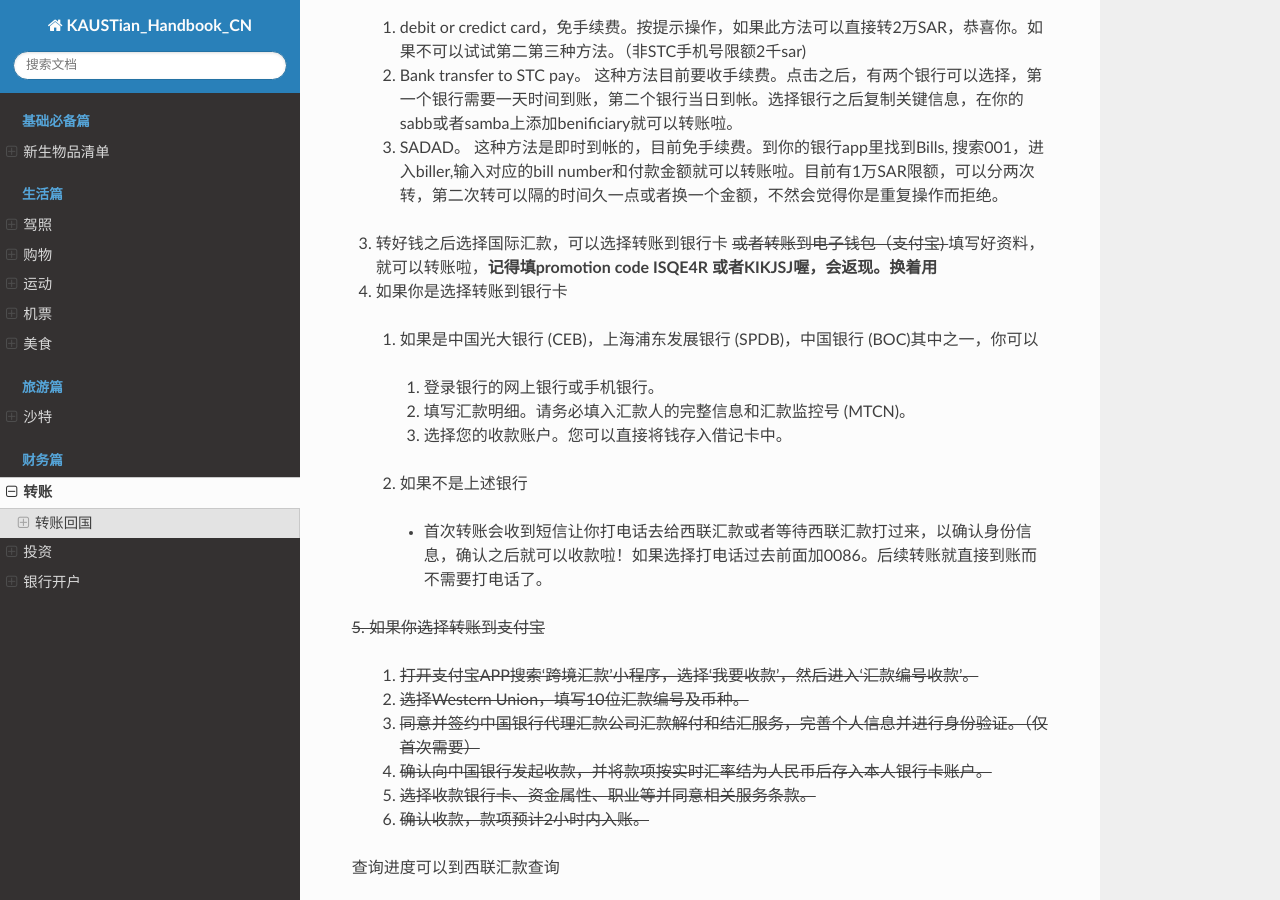
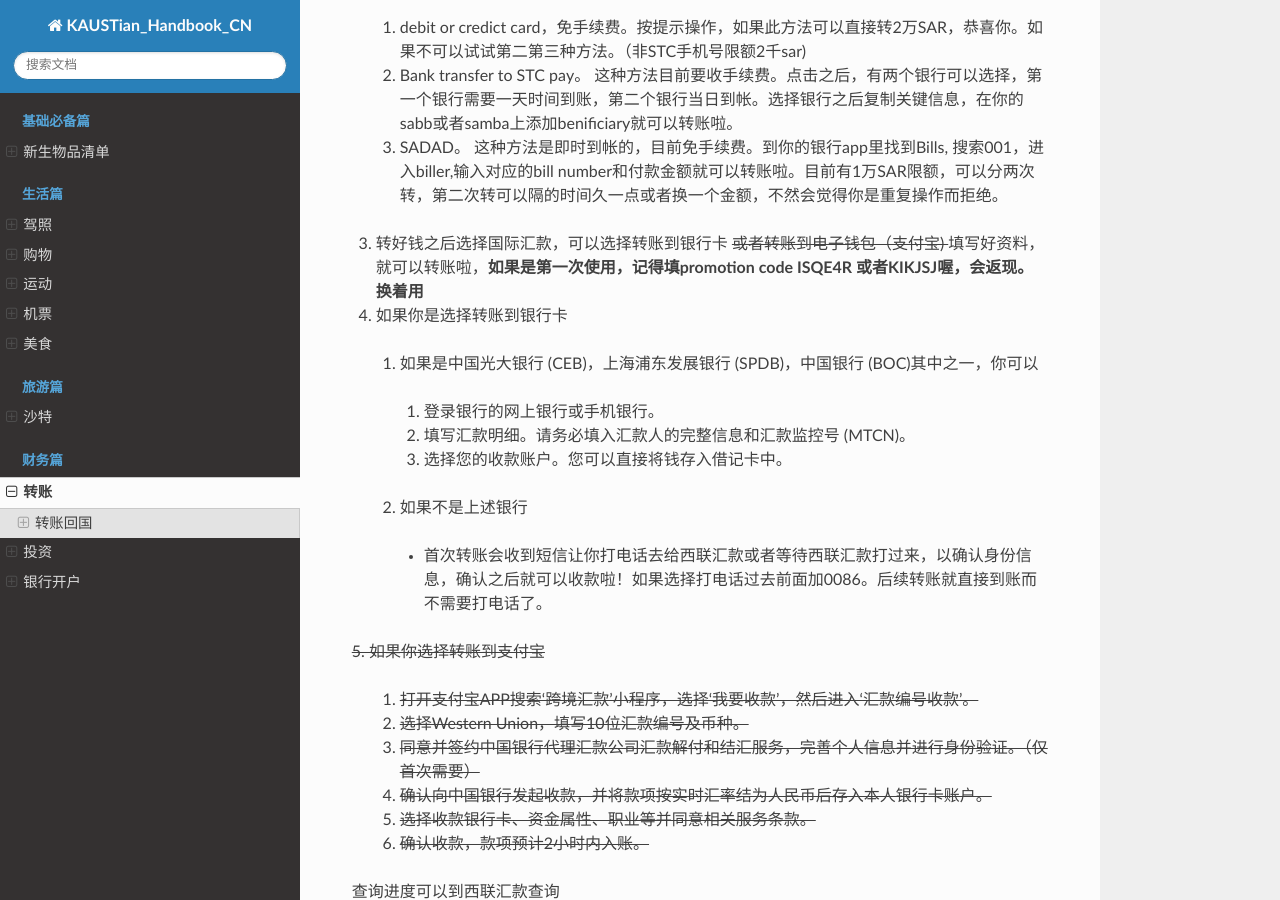
Before and after one commit to guochengqian/KAUSTian_Handbook_CN, a Sphinx documentation site: the page built from docs/content/finance/transfer.rst, in a window 1280 px wide and 900 px high, scrolled down 1013 px. Built offline with Sphinx 7.4.7 and the Read the Docs theme 2.0.0, drawn with Linux system fonts in a browser that asks for light colours.

Commit message:
Add the limitation of promotion code

```diff
--- a/docs/content/finance/transfer.rst
+++ b/docs/content/finance/transfer.rst
@@ -51,7 +51,7 @@ stc pay 的交易成本比直接电汇要低，单次20sar的汇费比银行的4
   3. SADAD。 这种方法是即时到帐的，目前免手续费。到你的银行app里找到Bills, 搜索001，进入biller,输入对应的bill number和付款金额就可以转账啦。目前有1万SAR限额，可以分两次转，第二次转可以隔的时间久一点或者换一个金额，不然会觉得你是重复操作而拒绝。
 
 
-3. 转好钱之后选择国际汇款，可以选择转账到银行卡 `<S>` 或者转账到电子钱包（支付宝) `</S>` 填写好资料，就可以转账啦，**记得填promotion code ISQE4R 或者KIKJSJ喔，会返现。换着用**
+3. 转好钱之后选择国际汇款，可以选择转账到银行卡 `<S>` 或者转账到电子钱包（支付宝) `</S>` 填写好资料，就可以转账啦，**如果是第一次使用，记得填promotion code ISQE4R 或者KIKJSJ喔，会返现。换着用**
 
 
 
```
